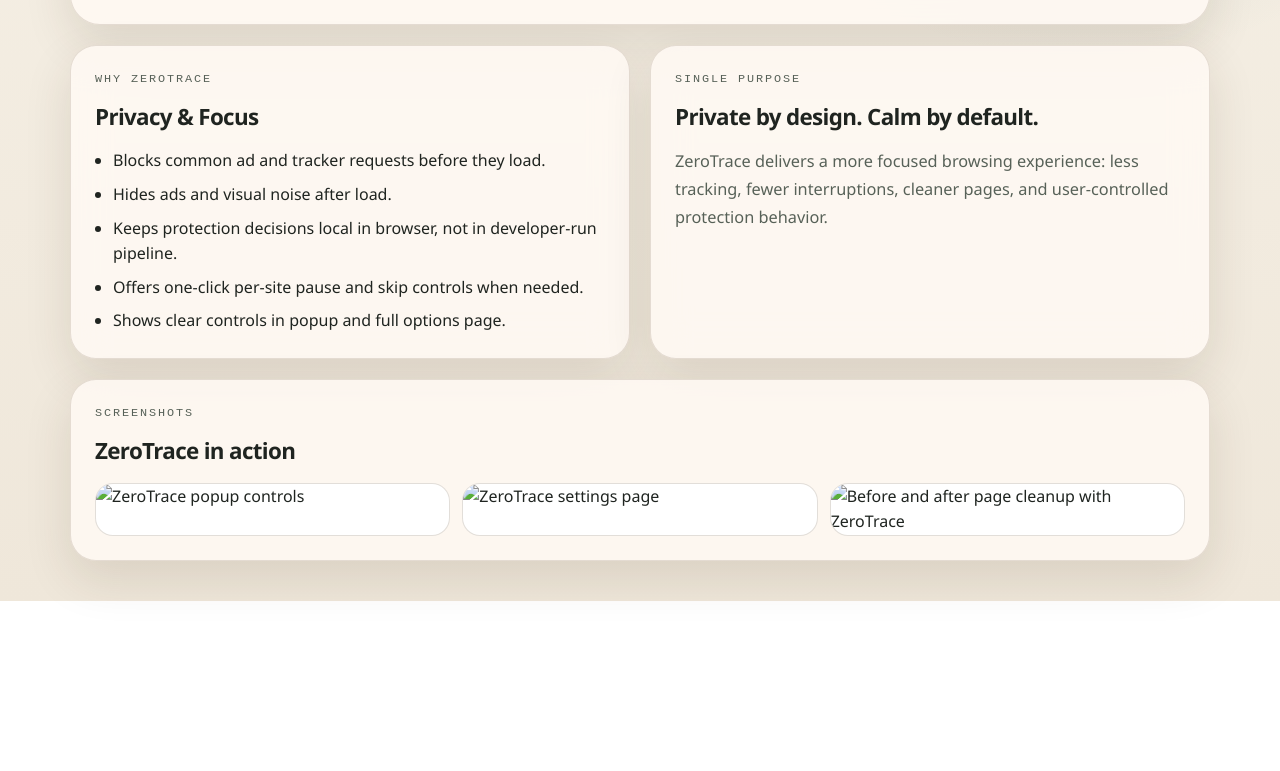
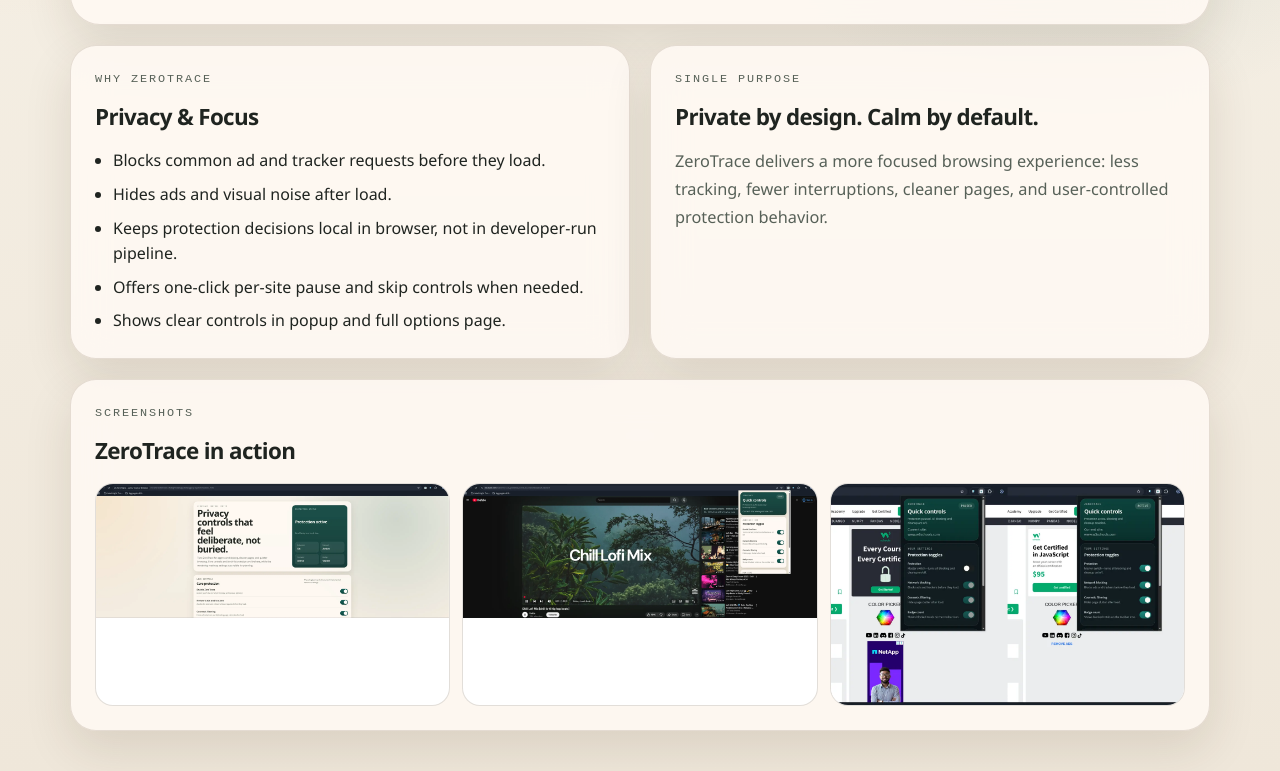
Before and after one commit to ork89/ZeroTrace-public, a plain HTML site: page index.html in a window 1280 px wide. Shown: the part 481-1252 px from the top of the page. Before the commit the page ends 1082 px from the top, so only its background shows below. Drawn offline with Linux system fonts and the light colour scheme.

Commit message:
feat: updated index.html with new images file extension

```diff
--- a/index.html
+++ b/index.html
@@ -93,14 +93,14 @@
 
         <div class="screenshot-grid">
           <figure class="shot-card">
-            <img src="store-assets/Screenshot_2026-05-09_17-55-53.png" alt="ZeroTrace popup controls" loading="lazy" />
+            <img src="store-assets/Screenshot_2026-05-09_17-55-53.webp" alt="ZeroTrace popup controls" loading="lazy" />
           </figure>
           <figure class="shot-card">
-            <img src="store-assets/Screenshot_2026-05-09_18-25-59.png" alt="ZeroTrace settings page" loading="lazy" />
+            <img src="store-assets/Screenshot_2026-05-09_18-25-59.webp" alt="ZeroTrace settings page" loading="lazy" />
           </figure>
           <figure class="shot-card">
             <img
-              src="store-assets/Screenshot_2026-06-06_before-after_1280x800.png"
+              src="store-assets/Screenshot_2026-06-06_before-after_1280x800.webp"
               alt="Before and after page cleanup with ZeroTrace"
               loading="lazy"
             />
```
